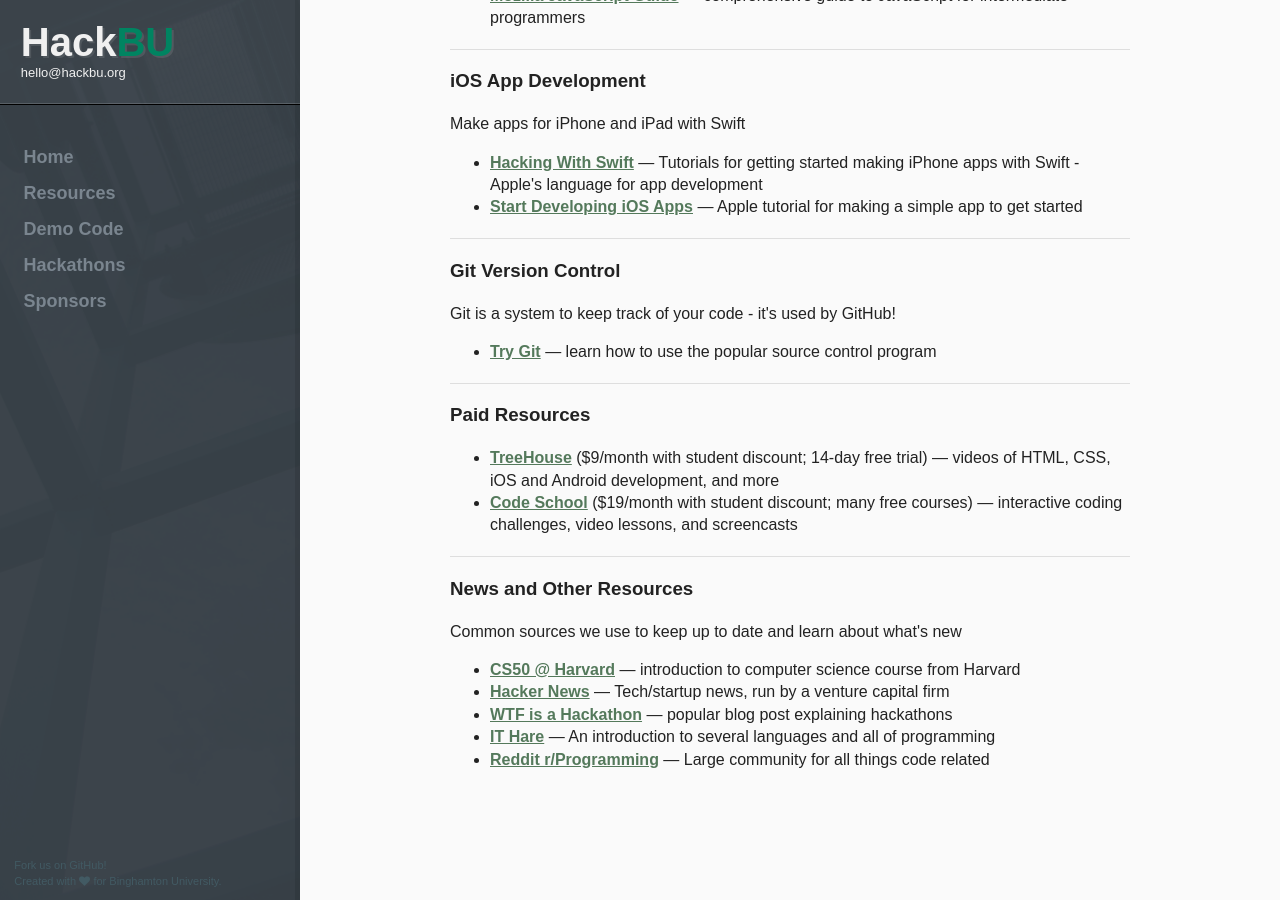
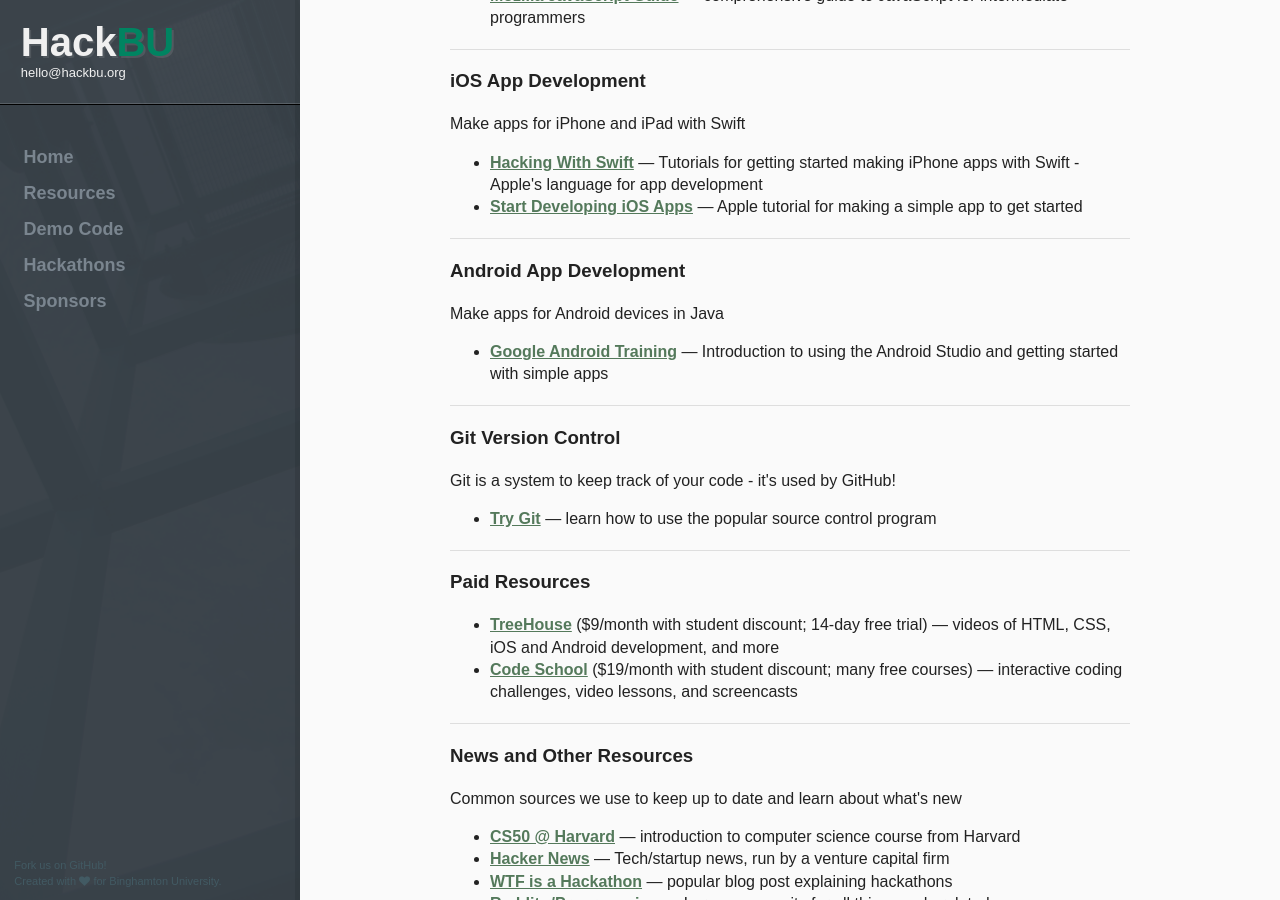
Before and after one commit to hackbinghamton/hackbinghamton.github.io, a Jekyll site: the page built from resources/index.html, in a window 1280 px wide and 900 px high, scrolled down 952 px. Built offline with Jekyll 4.4.1, drawn with Linux system fonts in a browser that asks for light colours; nearby versions of some CDN libraries.

Commit message:
10/27, added android

```diff
--- a/resources/index.html
+++ b/resources/index.html
@@ -50,6 +50,14 @@
 </div>
 
 <div class="article">
+	<h3>Android App Development</h3>
+	<p>Make apps for Android devices in Java</p>
+	<ul>
+		<li><a href="https://developer.android.com/training/index.html">Google Android Training</a> &mdash; Introduction to using the Android Studio and getting started with simple apps</li>
+	</ul>
+</div>
+
+<div class="article">
 	<h3>Git Version Control</h3>
 	<p>Git is a system to keep track of your code - it's used by GitHub!</p>
 	<ul>
@@ -72,7 +80,6 @@
 		<li><a href="https://cs50.harvard.edu/">CS50 @ Harvard</a> &mdash; introduction to computer science course from Harvard</li>
 		<li><a href="https://news.ycombinator.com/">Hacker News</a> &mdash; Tech/startup news, run by a venture capital firm</li>
 		<li><a href="https://medium.com/hackathons-anonymous/92668579601">WTF is a Hackathon</a> &mdash; popular blog post explaining hackathons</li>
-        <li><a href="http://ithare.com/a-beginners-guide-to-programming-languages/">IT Hare</a> &mdash; An introduction to several languages and all of programming</li>
 		<li><a href="https://reddit.com/r/programming">Reddit r/Programming</a> &mdash; Large community for all things code related</li>
 	</ul>
 </div>
```
Also changed, not shown: demo/index.html (+11 -0 lines).
